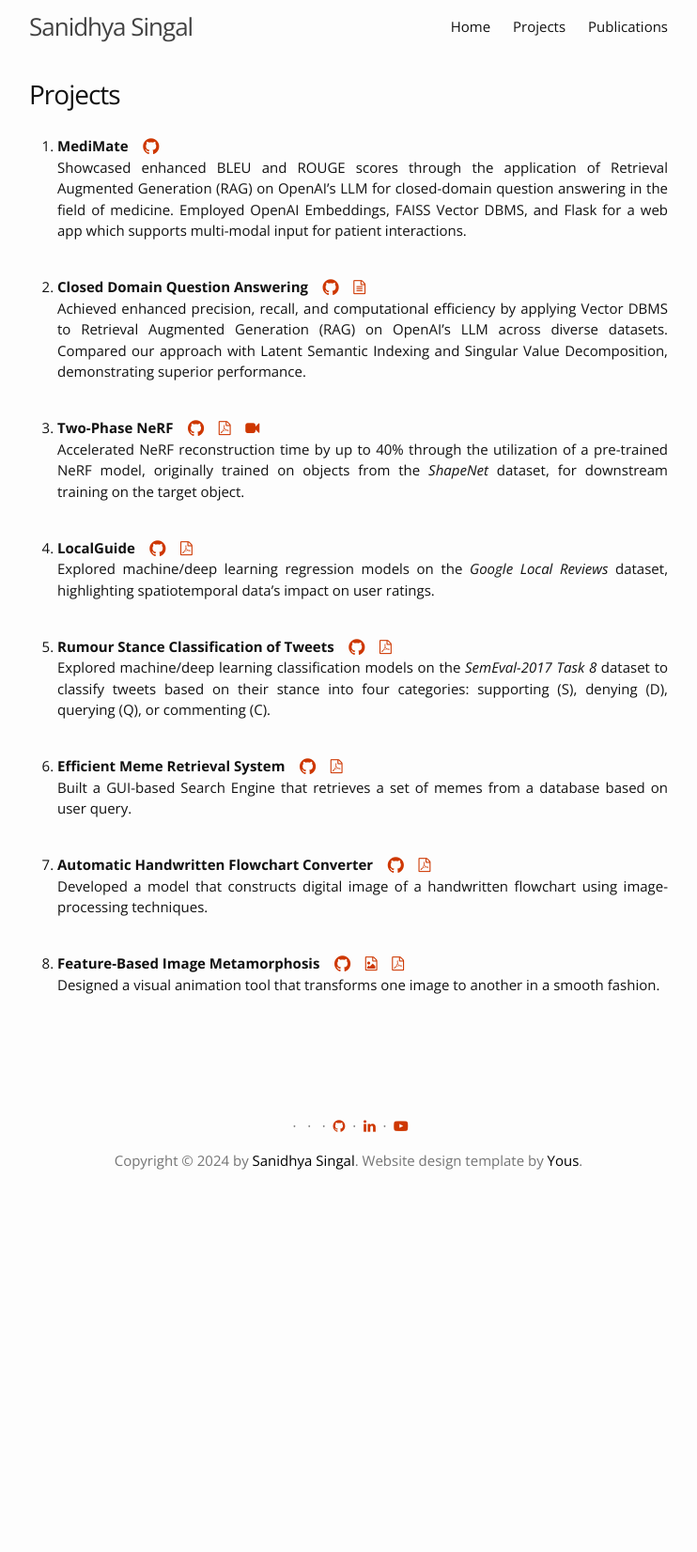
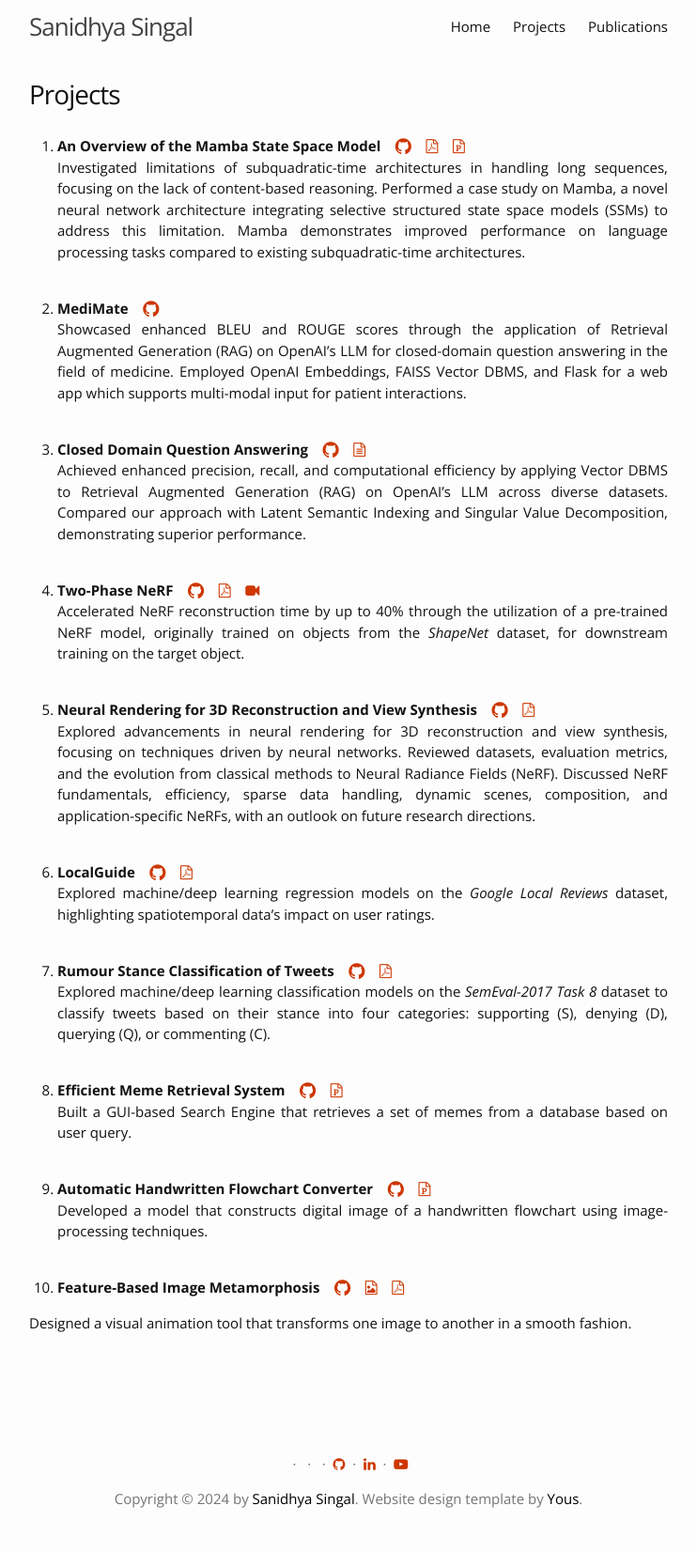
Before and after one commit to sayhitosandy/sayhitosandy.github.io, a Jekyll site: the page built from _posts/2021-12-01-projects.md, in a window 1280 px wide. Shown: the whole page at 94% size, without its empty margins (269-1011 px from the left). Built offline with Jekyll 4.4.1, drawn with Linux system fonts in a browser that asks for light colours; nearby versions of some CDN libraries; a style sheet for code colours, icons or effects is not loaded; before the commit the page ends 1292 px from its top, so only the background shows below that.

Commit message:
Add mamba and nerf survey

```diff
--- a/_posts/2021-12-01-projects.md
+++ b/_posts/2021-12-01-projects.md
@@ -1,14 +1,23 @@
 ---
 layout: post
 ---
+1. **An Overview of the Mamba State Space Model**
+   &nbsp;&nbsp; <a href="https://github.com/sayhitosandy/Mamba_SSM" target="_blank" title="View Project on GitHub"><i class="fa fa-github fa-lg"></i></a>
+   &nbsp;&nbsp; <a href="https://github.com/sayhitosandy/Mamba_SSM/blob/main/Project_Report.pdf" target="_blank" title="View Project Report"><i class="fa fa-file-pdf-o"></i></a>
+   &nbsp;&nbsp; <a href="https://github.com/sayhitosandy/Mamba_SSM/blob/main/Project_Presentation.pdf" target="_blank" title="View Project Presentation"><i class="fa fa-file-powerpoint-o"></i></a>
+   <div style="text-align: justify"> Investigated limitations of subquadratic-time architectures in handling long sequences,
+   focusing on the lack of content-based reasoning. Performed a case study on Mamba, a novel neural network architecture
+   integrating selective structured state space models (SSMs) to address this limitation.
+   Mamba demonstrates improved performance on language processing tasks compared to existing subquadratic-time
+   architectures.</div><br/>
 
-1. **MediMate**
+2. **MediMate**
    &nbsp;&nbsp; <a href="https://github.com/shy982/Med-QnA-App" target="_blank" title="View Project on GitHub"><i class="fa fa-github fa-lg"></i></a>
    <div style="text-align: justify"> Showcased enhanced BLEU and ROUGE scores through the application of Retrieval Augmented Generation (RAG) on OpenAI’s
    LLM for closed-domain question answering in the field of medicine. Employed OpenAI Embeddings, FAISS Vector DBMS, and
    Flask for a web app which supports multi-modal input for patient interactions.</div><br/>
 
-2. **Closed Domain Question Answering**
+3. **Closed Domain Question Answering**
    &nbsp;&nbsp; <a href="https://github.com/shy982/cdqa-ir" target="_blank" title="View Project on GitHub"><i class="fa fa-github fa-lg"></i></a>
    &nbsp;&nbsp; <a href="https://peridot-dance-ae4.notion.site/Closed-Domain-Question-Answering-c09ac8ace57040978d98463de5d2d58a" target="_blank" title="View Project on Notion"><i class="fa fa-file-text-o"></i></a>
    <div style="text-align: justify">
@@ -17,35 +26,43 @@ layout: post
    Singular Value Decomposition, demonstrating superior performance.</div><br/>
 <!-- more -->
 
-3. **Two-Phase NeRF**
+4. **Two-Phase NeRF**
    &nbsp;&nbsp; <a href="https://github.com/sayhitosandy/Two_Phase_NeRF" target="_blank" title="View Project on GitHub"><i class="fa fa-github fa-lg"></i></a>
    &nbsp;&nbsp; <a href="https://github.com/sayhitosandy/Two_Phase_NeRF/blob/master/NeRF_Project_Report.pdf" target="_blank" title="View Project Report"><i class="fa fa-file-pdf-o"></i></a>
    &nbsp;&nbsp; <a href="https://drive.google.com/file/d/1EhKgIa5kKkrdCRV-tMHIqjBYW0Bi4rND/view" target="_blank" title="View Project Video"><i class="fa fa-video-camera"></i></a>
    <div style="text-align: justify"> Accelerated NeRF reconstruction time by up to 40% through the utilization of a pre-trained NeRF model, originally trained on objects from the <i>ShapeNet</i> dataset, for downstream training on the target object. </div><br/>
 
-4. **LocalGuide**
+5. **Neural Rendering for 3D Reconstruction and View Synthesis**
+   &nbsp;&nbsp; <a href="https://github.com/sayhitosandy/Neural_Rendering_Survey" target="_blank" title="View Project on GitHub"><i class="fa fa-github fa-lg"></i></a>
+   &nbsp;&nbsp; <a href="https://github.com/sayhitosandy/Neural_Rendering_Survey/blob/main/Survey_Paper.pdf" target="_blank" title="View Project Report"><i class="fa fa-file-pdf-o"></i></a>
+   <div style="text-align: justify"> Explored advancements in neural rendering for 3D reconstruction and view synthesis,
+   focusing on techniques driven by neural networks. Reviewed datasets, evaluation metrics, and the evolution from
+   classical methods to Neural Radiance Fields (NeRF). Discussed NeRF fundamentals, efficiency, sparse data handling,
+   dynamic scenes, composition, and application-specific NeRFs, with an outlook on future research directions. </div><br/>
+
+6. **LocalGuide**
    &nbsp;&nbsp; <a href="https://github.com/sayhitosandy/Temporal-and-Spatial-Feature-Analysis" target="_blank" title="View Project on GitHub"><i class="fa fa-github fa-lg"></i></a>
    &nbsp;&nbsp; <a href="https://github.com/sayhitosandy/Temporal-and-Spatial-Feature-Analysis/blob/main/Report.pdf" target="_blank" title="View Project Report"><i class="fa fa-file-pdf-o"></i></a>
    <div style="text-align: justify"> Explored machine/deep learning regression models on the <i>Google Local Reviews</i> dataset, highlighting
    spatiotemporal data’s impact on user ratings.</div><br/>
 
-5. **Rumour Stance Classification of Tweets**
+7. **Rumour Stance Classification of Tweets**
    &nbsp;&nbsp; <a href="https://github.com/sayhitosandy/Rumour_Stance_Classification" target="_blank" title="View Project on GitHub"><i class="fa fa-github fa-lg"></i></a>
    &nbsp;&nbsp; <a href="https://github.com/sayhitosandy/Rumour_Stance_Classification/blob/master/Report.pdf" target="_blank" title="View Project Report"><i class="fa fa-file-pdf-o"></i></a>
    <div style="text-align: justify"> Explored machine/deep learning classification models on the <i>SemEval-2017 Task 8</i> dataset to classify tweets based on their stance into four categories: supporting (S), denying (D),
    querying (Q), or commenting (C).</div><br/>
 
-6. **Efficient Meme Retrieval System**
+8. **Efficient Meme Retrieval System**
    &nbsp;&nbsp; <a href="https://github.com/sayhitosandy/Meme_Retrieval_System" target="_blank" title="View Project on GitHub"><i class="fa fa-github fa-lg"></i></a>
-   &nbsp;&nbsp; <a href="https://github.com/sayhitosandy/Meme_Retrieval_System/blob/master/Efficient%20Meme%20Retrieval%20System.pdf" target="_blank" title="View Project Presentation"><i class="fa fa-file-pdf-o"></i></a>
+   &nbsp;&nbsp; <a href="https://github.com/sayhitosandy/Meme_Retrieval_System/blob/master/Efficient%20Meme%20Retrieval%20System.pdf" target="_blank" title="View Project Presentation"><i class="fa fa-file-powerpoint-o"></i></a>
    <div style="text-align: justify"> Built a GUI-based Search Engine that retrieves a set of memes from a database based on user query.</div><br/>
 
-7. **Automatic Handwritten Flowchart Converter**
+9. **Automatic Handwritten Flowchart Converter**
    &nbsp;&nbsp; <a href="https://github.com/sayhitosandy/Flowchart_Converter" target="_blank" title="View Project on GitHub"><i class="fa fa-github fa-lg"></i></a>
-   &nbsp;&nbsp; <a href="https://github.com/sayhitosandy/Flowchart_Converter/blob/master/IA%20Project%20Report%20PPT.pdf" target="_blank" title="View Project Presentation"><i class="fa fa-file-pdf-o"></i></a>
+   &nbsp;&nbsp; <a href="https://github.com/sayhitosandy/Flowchart_Converter/blob/master/IA%20Project%20Report%20PPT.pdf" target="_blank" title="View Project Presentation"><i class="fa fa-file-powerpoint-o"></i></a>
    <div style="text-align: justify"> Developed a model that constructs digital image of a handwritten flowchart using image-processing techniques.</div><br/>
 
-8. **Feature-Based Image Metamorphosis**
+10. **Feature-Based Image Metamorphosis**
    &nbsp;&nbsp; <a href="https://github.com/sayhitosandy/Image_Deformation" target="_blank" title="View Project on GitHub"><i class="fa fa-github fa-lg"></i></a>
    &nbsp;&nbsp; <a href="https://github.com/sayhitosandy/Image_Deformation/blob/master/Final%20Submission/MultipleLines/Outputs/three_fast.gif" target="_blank" title="View Project Output"><i class="fa fa-file-image-o"></i></a>
    &nbsp;&nbsp; <a href="https://github.com/sayhitosandy/Image_Deformation/blob/master/Final%20Submission/ProjectEvaluation_final_group10_Report.pdf" target="_blank" title="View Project Report"><i class="fa fa-file-pdf-o"></i></a>
```
